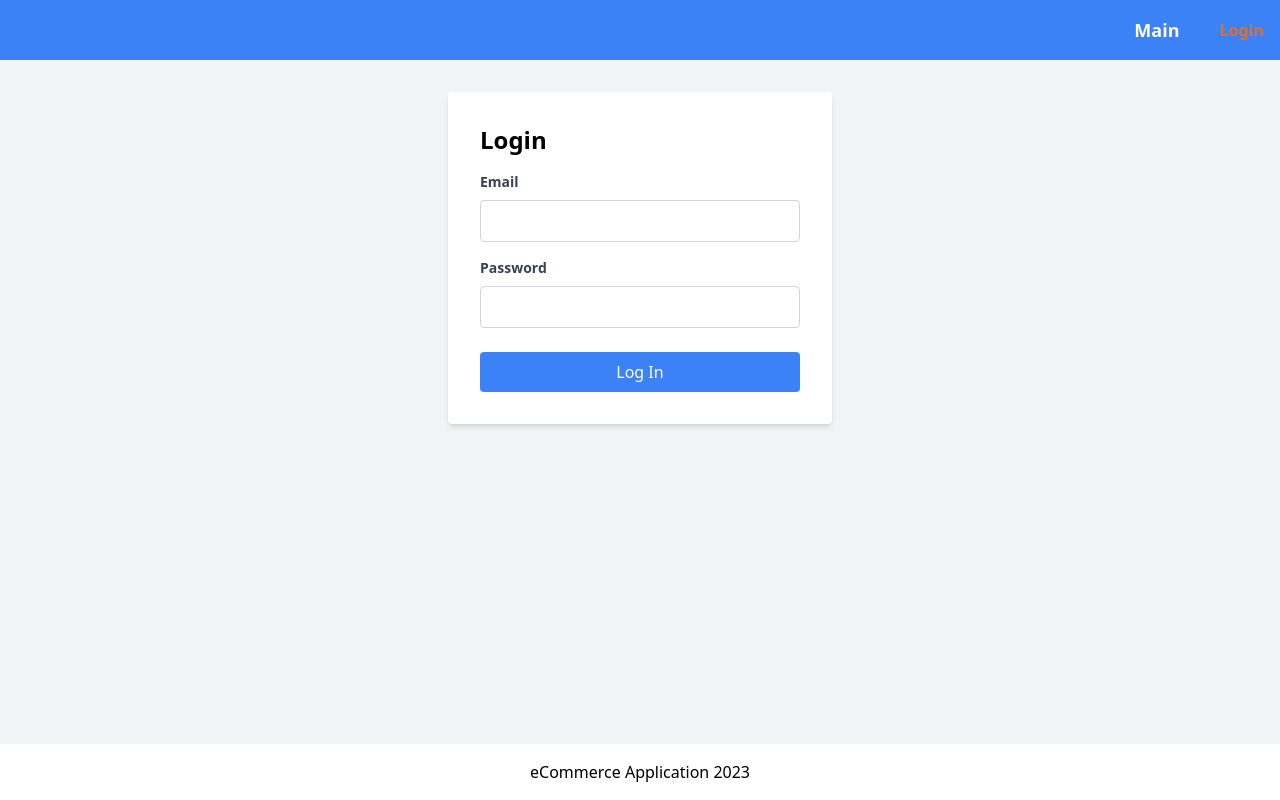
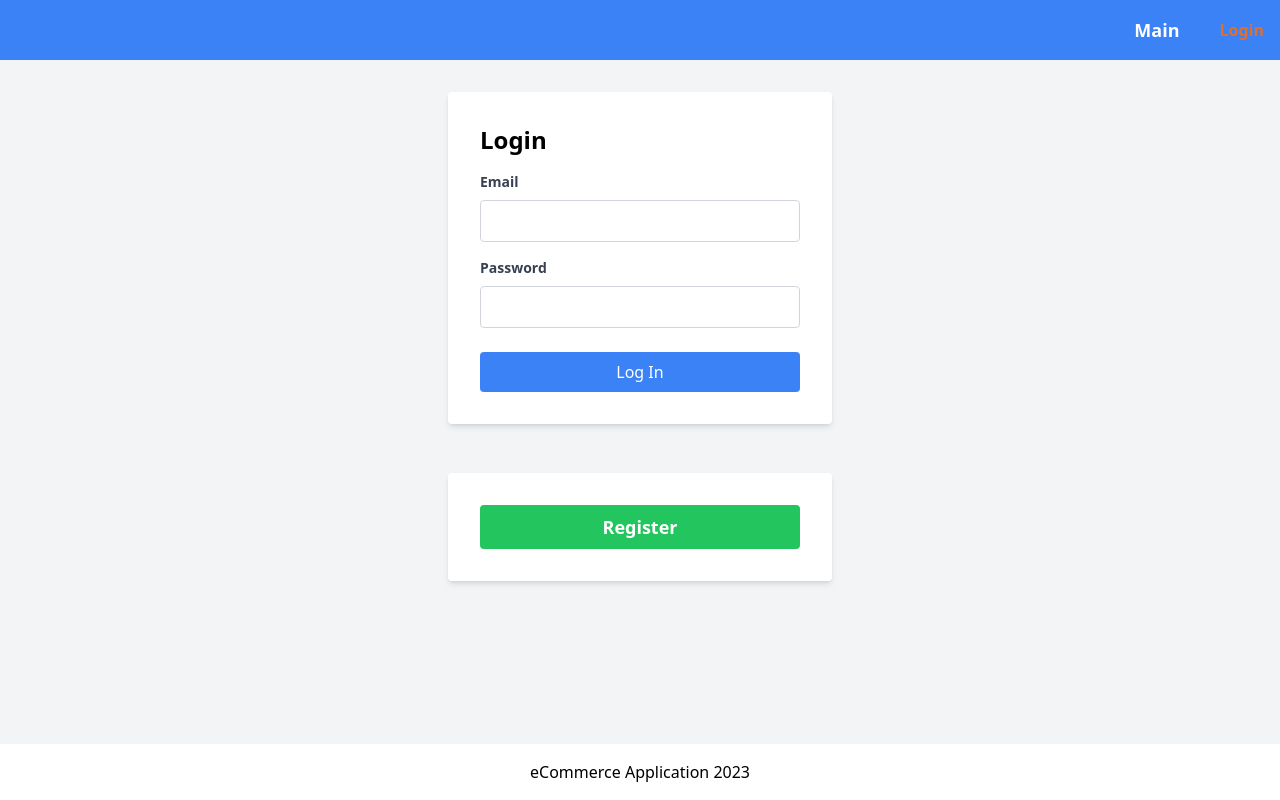
Before and after one commit to SidoryakaSergey/ecommerce-application, a React (Vite) app: page /#/login in a window 1280 px wide. Built offline with nearby package versions, Linux system fonts and the light colour scheme; a web font is replaced by a local one.

Commit message:
chore: rename pages and add RegisterPage file

```diff
--- a/src/App.tsx
+++ b/src/App.tsx
@@ -1,6 +1,7 @@
 import { HashRouter, Route, Routes } from 'react-router-dom';
-import Main from './pages/Main';
-import Login from './pages/Login';
+import MainPage from './pages/MainPage';
+import LoginPage from './pages/LoginPage';
+import RegisterPage from './pages/RegisterPage';
 import NotFound from './pages/NotFound';
 import Layout from './components/Layout';
 
@@ -8,8 +9,9 @@ export function App() {
   return (
     <Routes>
       <Route path="/" element={<Layout />}>
-        <Route index element={<Main />} />
-        <Route path="/login" element={<Login />} />
+        <Route index element={<MainPage />} />
+        <Route path="/login" element={<LoginPage />} />
+        <Route path="/register" element={<RegisterPage />} />
         <Route path="*" element={<NotFound />} />
       </Route>
     </Routes>
--- a/src/components/Layout.module.css
+++ /dev/null
@@ -1,3 +0,0 @@
-.footer {
-  background-color: cadetblue;
-}
--- a/src/components/Layout.tsx
+++ b/src/components/Layout.tsx
@@ -4,10 +4,6 @@ import Header from './Header';
 function Layout() {
   return (
     <>
-      {/* <header>
-        <NavLink to="/">Main</NavLink>
-        <NavLink to="/login">Login</NavLink>
-      </header> */}
       <Header />
       <main className="flex-grow bg-gray-100 p-8 flex flex-col">
         <Outlet />
--- a/src/components/LoginForm.tsx
+++ b/src/components/LoginForm.tsx
@@ -1,4 +1,5 @@
 import React, { useState } from 'react';
+import { NavLink } from 'react-router-dom';
 
 function LoginForm() {
   const [email, setEmail] = useState('');
@@ -11,7 +12,7 @@ function LoginForm() {
   };
 
   return (
-    <div className="flex justify-center items-center">
+    <div className="flex flex-col justify-center items-center">
       <form className="w-full max-w-sm bg-white p-8 rounded shadow-md" onSubmit={handleSubmit}>
         <h2 className="text-2xl font-semibold mb-4">Login</h2>
         <div className="mb-4">
@@ -45,6 +46,22 @@ function LoginForm() {
           Log In
         </button>
       </form>
+      <br />
+      <hr />
+      <br />
+      <div className="w-full max-w-sm bg-white p-8 rounded shadow-md">
+        <NavLink
+          to="/"
+          className="text-white font-semibold text-lg hover:opacity-75 transition duration-300"
+        >
+          <button
+            className="w-full bg-green-500 text-blue p-2 rounded hover:bg-green-600"
+            type="button"
+          >
+            Register
+          </button>
+        </NavLink>
+      </div>
     </div>
   );
 }
--- /dev/null
+++ b/src/components/RegisterForm.tsx
@@ -0,0 +1,5 @@
+function RegisterForm() {
+  return <h2>RegisterForm</h2>;
+}
+
+export default RegisterForm;
--- a/src/pages/Home.tsx
+++ /dev/null
@@ -1,5 +0,0 @@
-function Home() {
-  return <h1 className="text-3xl font-bold underline">Hello World!</h1>;
-}
-
-export default Home;
--- a/src/pages/Login.tsx
+++ b/src/pages/LoginPage.tsx
@@ -1,7 +1,7 @@
 import LoginForm from '../components/LoginForm';
 
-function Login() {
+function LoginPage() {
   return <LoginForm />;
 }
 
-export default Login;
+export default LoginPage;
--- a/src/pages/Main.tsx
+++ /dev/null
@@ -1,5 +0,0 @@
-function Main() {
-  return <h1>Main</h1>;
-}
-
-export default Main;
--- /dev/null
+++ b/src/pages/MainPage.tsx
@@ -0,0 +1,5 @@
+function MainPage() {
+  return <h1>Main</h1>;
+}
+
+export default MainPage;
--- /dev/null
+++ b/src/pages/RegisterPage.tsx
@@ -0,0 +1,5 @@
+function RegisterPage() {
+  return <h2>Register</h2>;
+}
+
+export default RegisterPage;
```
Also changed, not shown: 1 other file (tests, documents, lock files or other folders).
